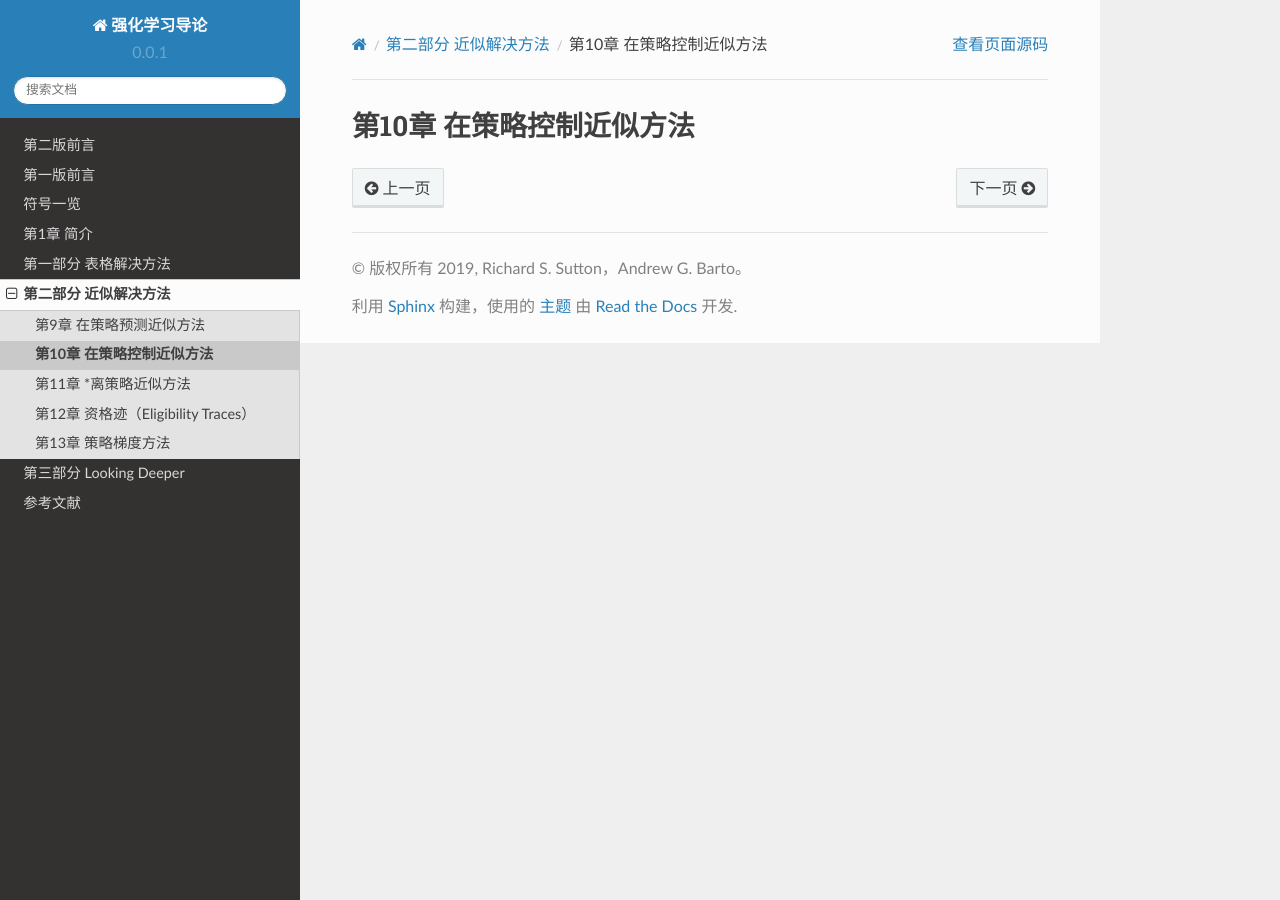
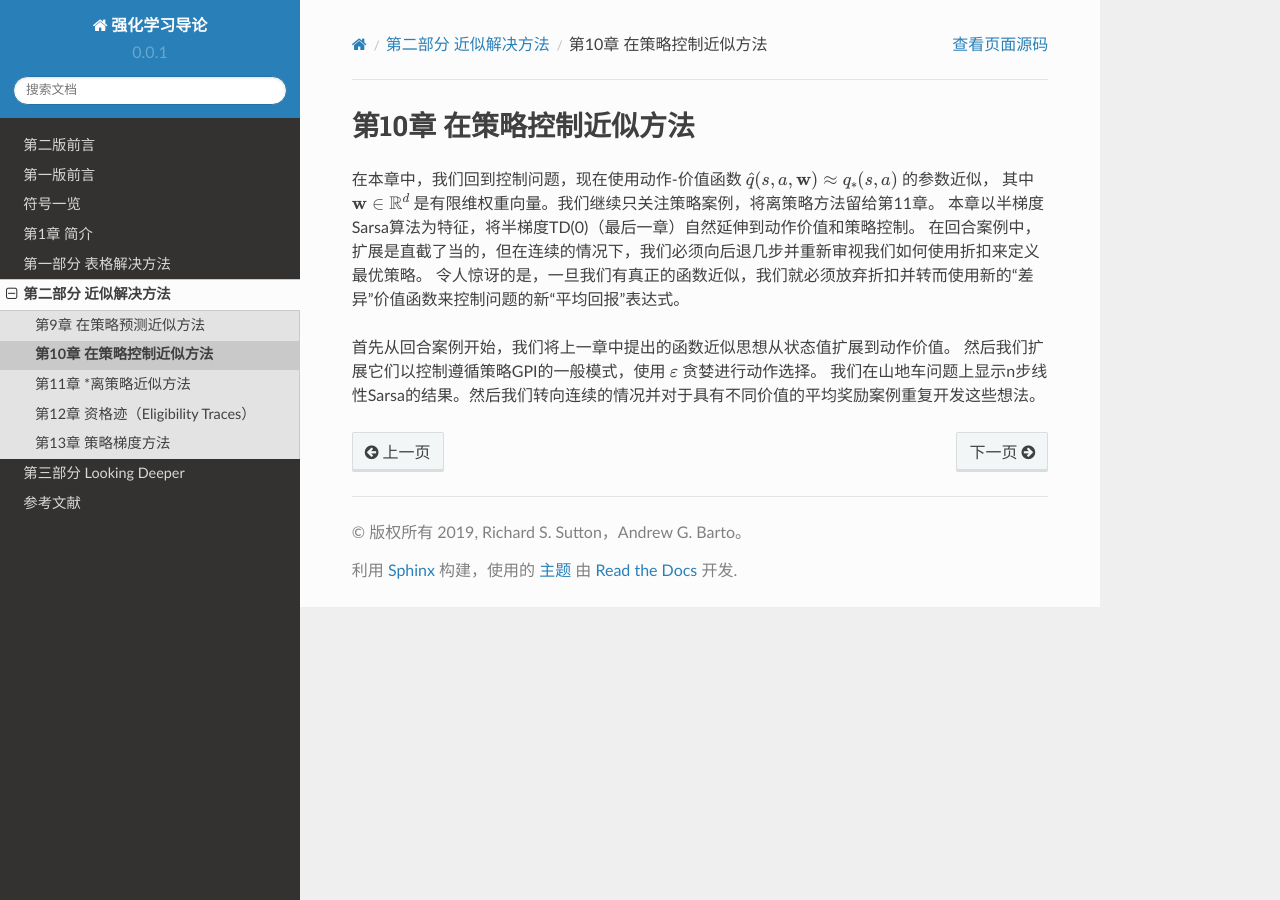
Before and after one commit to qiwihui/reinforcement-learning-an-introduction-chinese, a Sphinx documentation site: the page built from source/partII/chapter10/on-policy_control_with_approximation.rst, in a window 1280 px wide. Built offline with Sphinx 7.4.7 and the Read the Docs theme 2.0.0, drawn with Linux system fonts in a browser that asks for light colours.

Commit message:
docs: 第10章 在策略控制近似方法 简介

```diff
--- a/source/partII/chapter10/on-policy_control_with_approximation.rst
+++ b/source/partII/chapter10/on-policy_control_with_approximation.rst
@@ -1,2 +1,12 @@
 第10章 在策略控制近似方法
 ============================
+
+在本章中，我们回到控制问题，现在使用动作-价值函数 :math:`\hat{q}(s,a,\mathbf{w})\approx q_{*}(s, a)` 的参数近似，
+其中 :math:`\mathbf{w} \in \mathbb{R}^{d}` 是有限维权重向量。我们继续只关注策略案例，将离策略方法留给第11章。
+本章以半梯度Sarsa算法为特征，将半梯度TD(0)（最后一章）自然延伸到动作价值和策略控制。
+在回合案例中，扩展是直截了当的，但在连续的情况下，我们必须向后退几步并重新审视我们如何使用折扣来定义最优策略。
+令人惊讶的是，一旦我们有真正的函数近似，我们就必须放弃折扣并转而使用新的“差异”价值函数来控制问题的新“平均回报”表达式。
+
+首先从回合案例开始，我们将上一章中提出的函数近似思想从状态值扩展到动作价值。
+然后我们扩展它们以控制遵循策略GPI的一般模式，使用 :math:`\varepsilon` 贪婪进行动作选择。
+我们在山地车问题上显示n步线性Sarsa的结果。然后我们转向连续的情况并对于具有不同价值的平均奖励案例重复开发这些想法。
```
